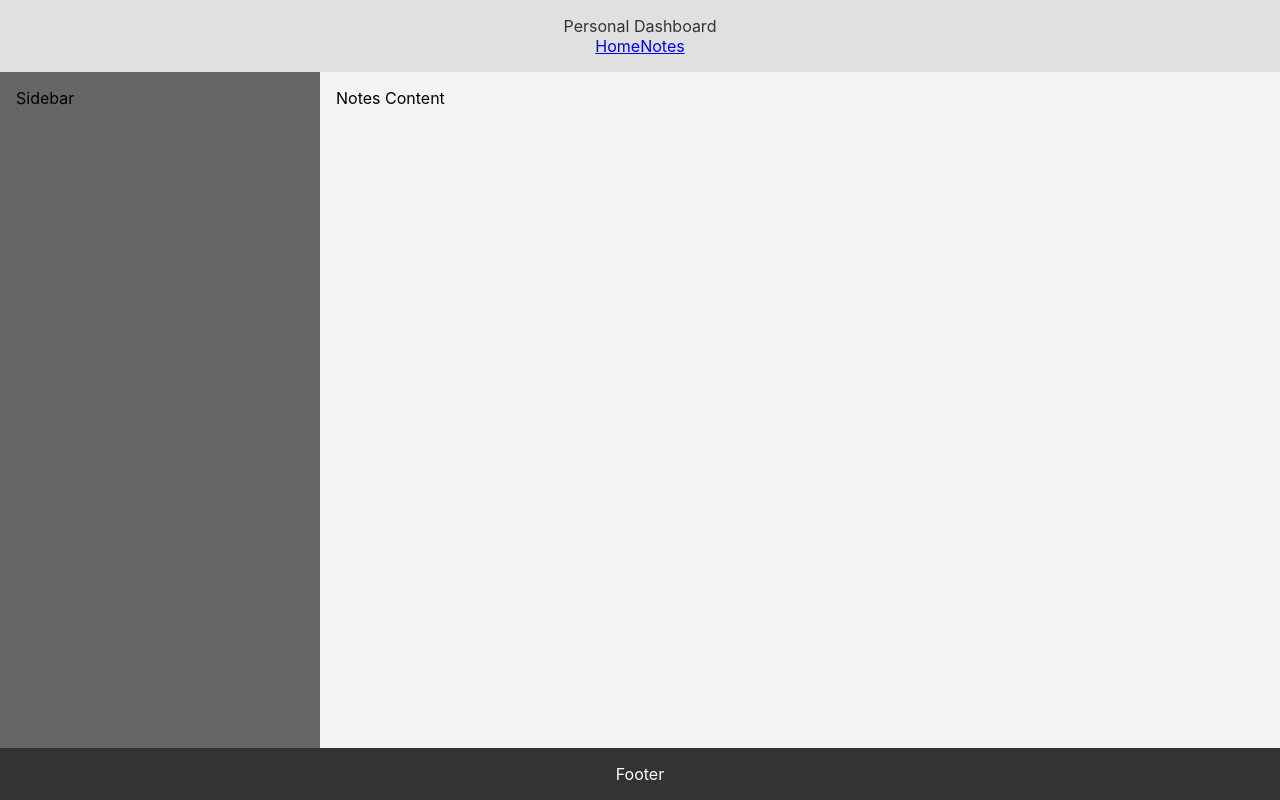
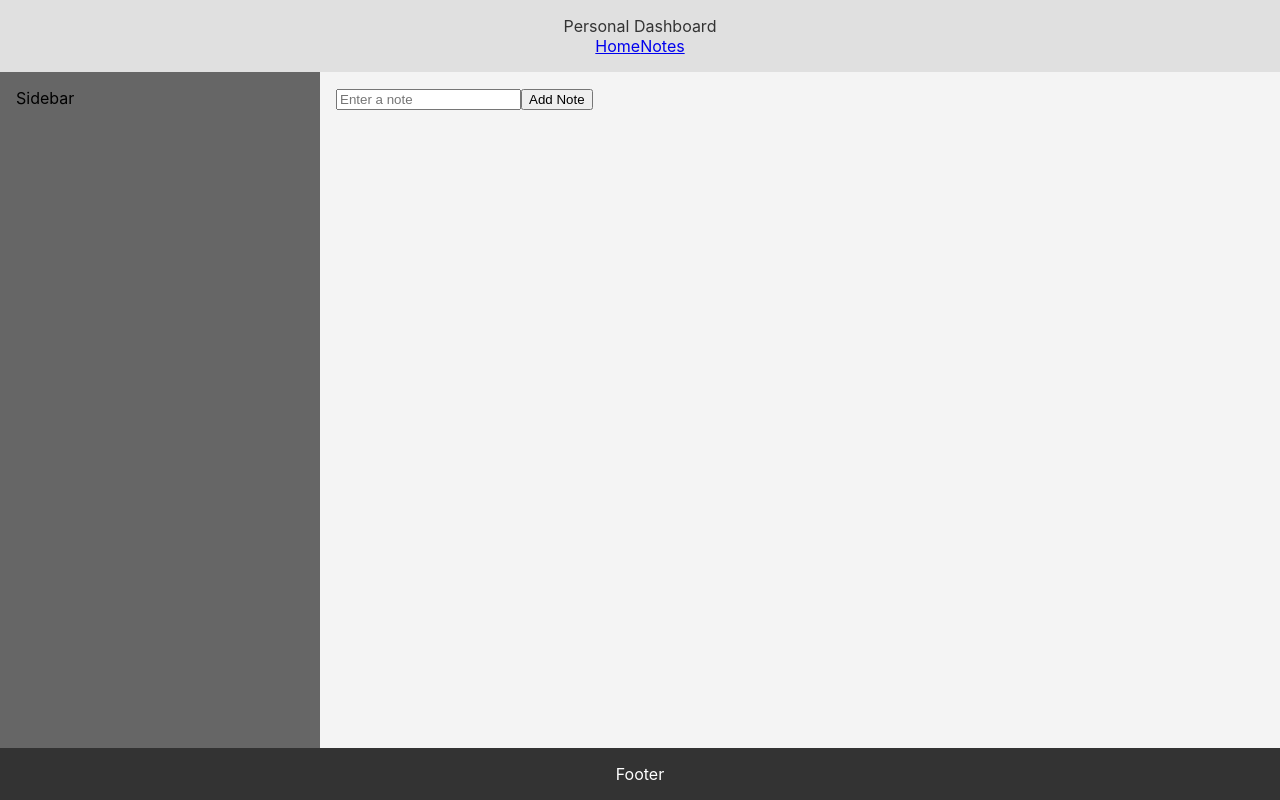
Before and after one commit to Vbeni/personal-dashboard-app, a React (Create React App) app: page /notes in a window 1280 px wide. Built offline with nearby package versions, Linux system fonts and the light colour scheme.

Commit message:
use selector to extract data from store state & map to display notes

```diff
--- a/src/App.js
+++ b/src/App.js
@@ -4,6 +4,7 @@ import { lightTheme, darkTheme } from './themes';
 import { BrowserRouter as Router, Route, Routes, Link } from 'react-router-dom';
 import { Provider } from 'react-redux';
 import store from './redux/store';
+import Notes from './components/Notes';
 
 //container to set up grid layout
 //grid temp areas for readability
@@ -65,7 +66,7 @@ return (
         <Main>
           <Routes>
           <Route path="/" element={<div>Home Content</div>} />
-          <Route path="/notes" element={<div>Notes Content</div>} />
+          <Route path="/notes" element={<Notes />} />
           </Routes>
         </Main>
         <Footer>Footer</Footer>
--- /dev/null
+++ b/src/components/Notes.js
@@ -0,0 +1,36 @@
+import React, { useState } from 'react';
+import { useDispatch, useSelector } from 'react-redux';
+
+//tracks note being typed
+const Notes = () => {
+  const [note, setNote] = useState('');
+  const dispatch = useDispatch();
+  const notes = useSelector(state => state.notes.notes);
+
+  const addNote = () => {
+    if(note.trim()) {
+      dispatch({ type: 'ADD_NOTE', payload: note });
+      setNote('');
+    }
+  };
+
+
+  return (
+    <div>
+      <input
+        type="text"
+        value={note}
+        onChange={(e) => setNote(e.target.value)}
+        placeholder="Enter a note"
+      />
+      <button onClick={addNote}>Add Note</button>
+      <ul>
+        {notes.map((noteItem, index) => (
+          <li key={index}>{noteItem}</li>
+        ))}
+      </ul>
+    </div>
+  );
+};
+
+export default Notes;
```
